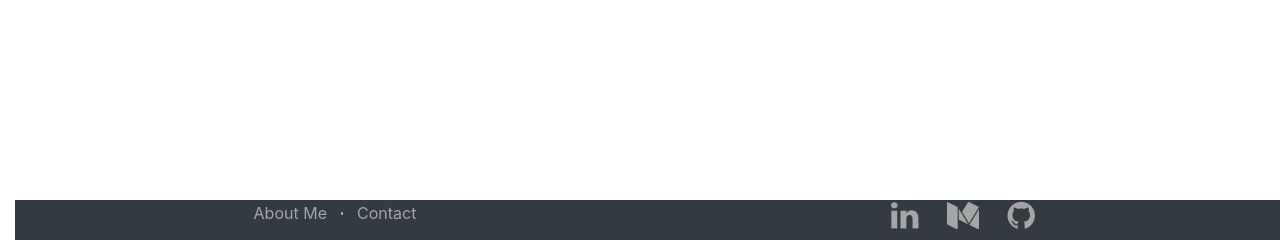
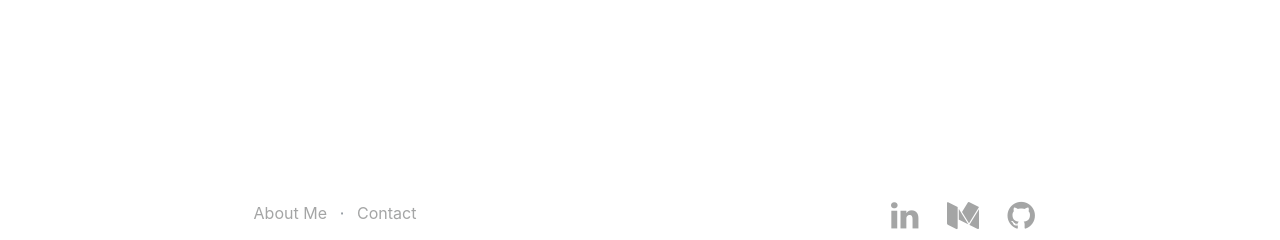
Before and after one commit to manuel-candelaria/ai_tool_search, a Flask app: page / in a window 1280 px wide. Shown: the part 560-800 px from the top of the page. Run offline with Flask 3, Linux system fonts and the light colour scheme; some libraries are stand-ins or nearby versions.

Commit message:
General updates

```diff
--- a/templates/tool_search.html
+++ b/templates/tool_search.html
@@ -53,10 +53,10 @@
     </div>
 </nav>
 
-<footer class="footer bg-dark">
+<footer class="footer bg-white">
     <div class="container-fluid">
         <div class="row justify-content-center">
-            <div class="col-lg-6 h-100 text-center text-white text-lg-start my-auto">
+            <div class="col-lg-6 h-100 text-center text-lg-start my-auto">
                 <ul class="list-inline mb-2">
                     <li class="list-inline-item"><a href="https://www.tool42.xyz/">About Me</a></li>
                     <li class="list-inline-item">⋅</li>
```
